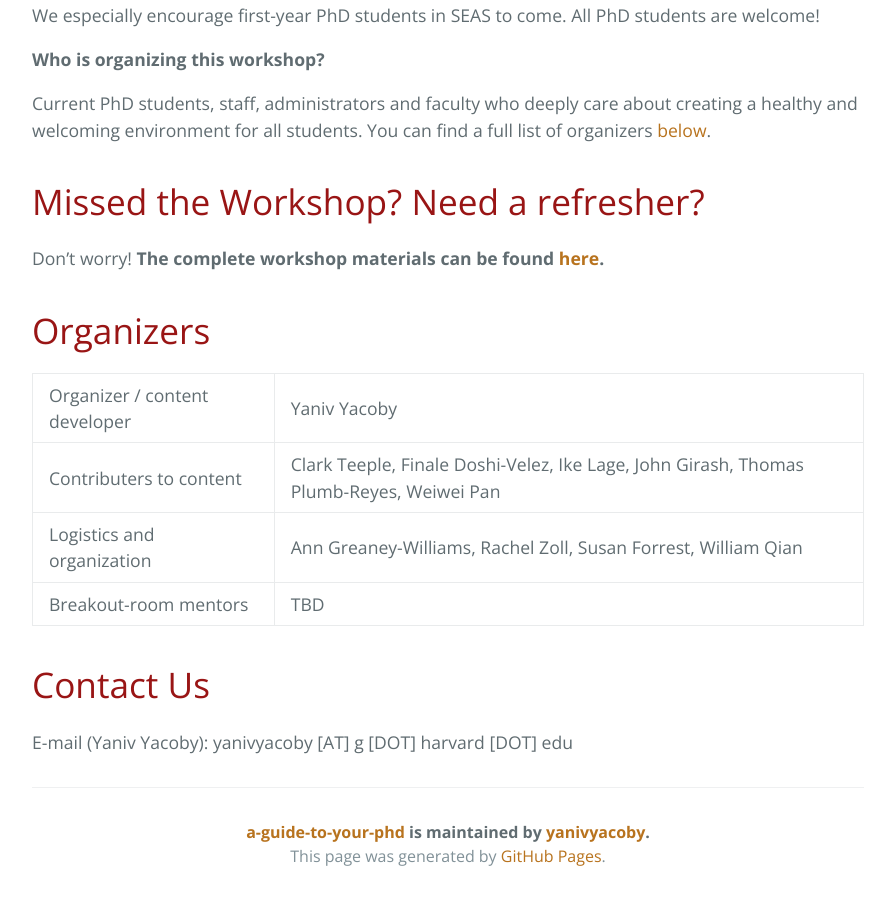
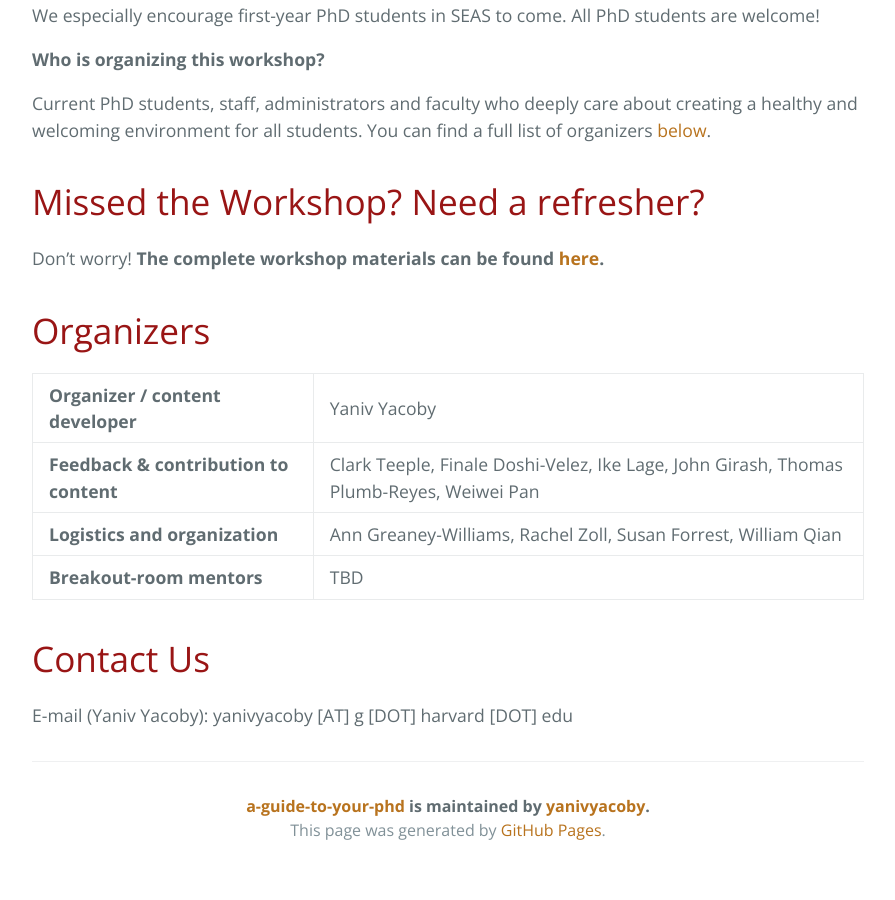
Before and after one commit to yanivyacoby/a-guide-to-your-phd, a Jekyll site: the page built from index.md, in a window 1280 px wide and 900 px high, scrolled down 956 px. Shown: the whole window, without its empty margins (192-1087 px from the left). Built offline with Jekyll 4.4.1, drawn with Linux system fonts in a browser that asks for light colours; after the commit the page ends 1830 px from its top, so only the background shows below that.

Commit message:
Update index.md

```diff
--- a/index.md
+++ b/index.md
@@ -49,24 +49,24 @@ Don't worry! **The complete workshop materials can be found [here](./guide.html)
 # Organizers
 
 <table>
-<tbody>
-<tr>
-<td>Organizer / content developer</td>
-<td>Yaniv Yacoby</td>
-</tr>
-<tr>
-<td>Contributers to content</td>
-<td>Clark Teeple, Finale Doshi-Velez, Ike Lage, John Girash, Thomas Plumb-Reyes, Weiwei Pan</td>
-</tr>
-<tr>
-<td>Logistics and organization</td>
-<td>Ann Greaney-Williams, Rachel Zoll, Susan Forrest, William Qian</td>
-</tr>
-<tr>
-<td>Breakout-room mentors</td>
-<td>TBD</td>
-</tr>
-</tbody>
+  <tbody>
+    <tr>
+      <td><b>Organizer / content developer</b></td>
+      <td>Yaniv Yacoby</td>
+    </tr>
+    <tr>
+      <td><b>Feedback & contribution to content</b></td>
+      <td>Clark Teeple, Finale Doshi-Velez, Ike Lage, John Girash, Thomas Plumb-Reyes, Weiwei Pan</td>
+    </tr>
+    <tr>
+      <td><b>Logistics and organization</b></td>
+      <td>Ann Greaney-Williams, Rachel Zoll, Susan Forrest, William Qian</td>
+    </tr>
+    <tr>
+      <td><b>Breakout-room mentors</b></td>
+      <td>TBD</td>
+    </tr>
+  </tbody>
 </table>
 
 
```
